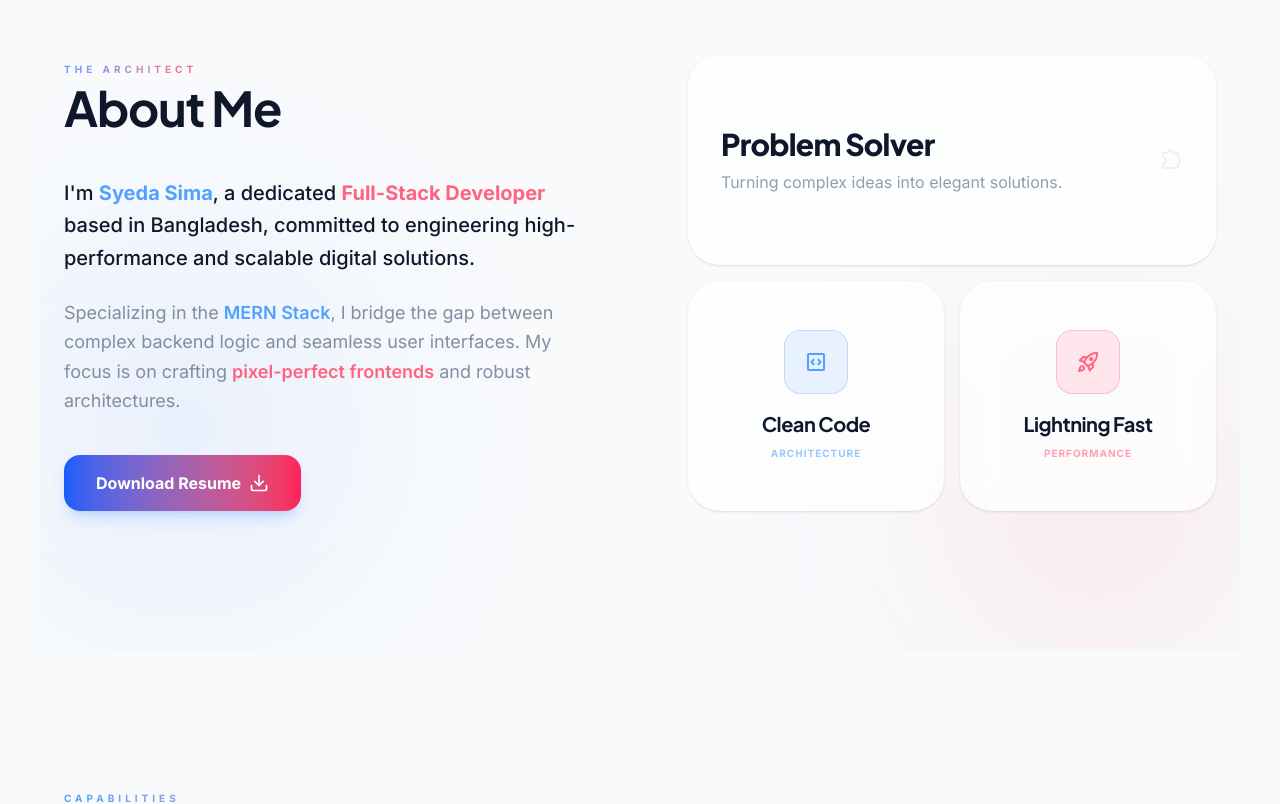
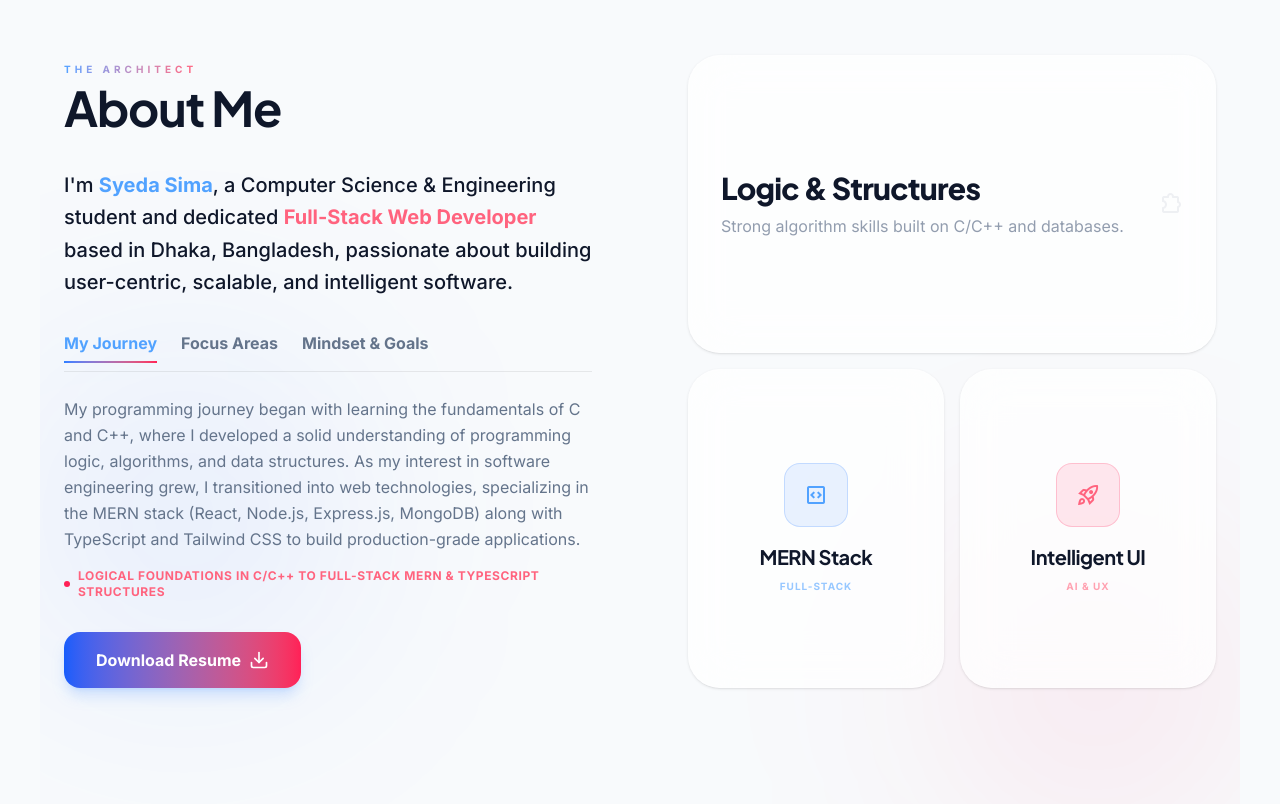
Before and after one commit to Tithe-cast/portfolio, a Next.js app: page / in a window 1280 px wide. Shown: the part 1260-2064 px from the top of the page. Built offline with nearby package versions, Linux system fonts and the light colour scheme.

Commit message:
Redesign About Me section with interactive tabbed biography

```diff
--- a/src/components/About.jsx
+++ b/src/components/About.jsx
@@ -1,14 +1,34 @@
 'use client';
 
-import { useEffect, useRef } from 'react';
+import { useState, useEffect, useRef } from 'react';
 import gsap from 'gsap';
 import { ScrollTrigger } from 'gsap/ScrollTrigger';
 import { Download } from 'lucide-react';
+import { motion, AnimatePresence } from 'framer-motion';
 
 gsap.registerPlugin(ScrollTrigger);
 
 const About = () => {
   const sectionRef = useRef(null);
+  const [activeTab, setActiveTab] = useState('journey');
+
+  const tabData = {
+    journey: {
+      title: "My Journey",
+      content: "My programming journey began with learning the fundamentals of C and C++, where I developed a solid understanding of programming logic, algorithms, and data structures. As my interest in software engineering grew, I transitioned into web technologies, specializing in the MERN stack (React, Node.js, Express.js, MongoDB) along with TypeScript and Tailwind CSS to build production-grade applications.",
+      highlight: "Logical foundations in C/C++ to full-stack MERN & TypeScript structures"
+    },
+    interests: {
+      title: "Focus Areas",
+      content: "I enjoy developing full-stack web applications, AI-powered tools, and modern software solutions that solve practical problems. I am especially interested in designing responsive interfaces, building efficient backend systems, API integration, Cloud-based systems, and exploring Blockchain technology.",
+      highlight: "Full-stack development, AI integrations, Cloud, and Blockchain"
+    },
+    mindset: {
+      title: "Mindset & Goals",
+      content: "I consider myself a curious, dedicated, and lifelong learner. I believe consistency, patience, and continuous learning are the keys to becoming a better software engineer. Outside of coding, I read technical blogs, watch tech content, listen to music, and spend time with family to recharge my creativity.",
+      highlight: "Consistent problem-solving, clean code, and continuous learning"
+    }
+  };
 
   useEffect(() => {
     const ctx = gsap.context(() => {
@@ -70,10 +90,10 @@ const About = () => {
       <div className="absolute top-1/2 left-0 w-72 h-72 bg-blue-600/10 rounded-full blur-[120px] -z-10" />
       <div className="absolute bottom-0 right-0 w-72 h-72 bg-rose-500/10 rounded-full blur-[120px] -z-10" />
 
-      {/* Main Grid: Desktop-e ager layout (lg:grid-cols-12) */}
+      {/* Main Grid */}
       <div className="grid lg:grid-cols-12 gap-10 lg:gap-24 items-center relative z-10">
-        {/* Left Side: Content (Desktop-e 6 column) */}
-        <div className="lg:col-span-6 space-y-10 flex flex-col items-center lg:items-start text-center lg:text-left">
+        {/* Left Side: Content & Interactive Tabs */}
+        <div className="lg:col-span-6 space-y-8 flex flex-col items-center lg:items-start text-center lg:text-left">
           <div className="about-heading space-y-4">
             <span className="bg-gradient-to-r from-blue-400 to-rose-400 bg-clip-text text-transparent font-bold tracking-[0.4em] uppercase text-[10px]">
               The Architect
@@ -83,36 +103,69 @@ const About = () => {
             </h2>
           </div>
 
-          <div className="space-y-6 font-body-lg">
+          <div className="space-y-6 w-full">
             <div className="about-content-item">
               <p className="text-base sm:text-lg lg:text-xl font-medium text-on-background leading-relaxed">
                 I&apos;m{' '}
                 <span className="text-blue-400 font-bold">
                   Syeda Sima
                 </span>
-                , a dedicated{' '}
+                , a Computer Science & Engineering student and dedicated{' '}
                 <span className="text-rose-400 font-bold">
-                  Full-Stack Developer
+                  Full-Stack Web Developer
                 </span>{' '}
-                based in Bangladesh, committed to engineering high-performance
-                and scalable digital solutions.
+                based in Dhaka, Bangladesh, passionate about building user-centric, scalable, and intelligent software.
               </p>
             </div>
 
-            <div className="about-content-item">
-              <p className="text-on-surface-variant/80 leading-relaxed text-sm sm:text-base lg:text-lg">
-                Specializing in the{' '}
-                <span className="text-blue-400 font-semibold">MERN Stack</span>,
-                I bridge the gap between complex backend logic and seamless user
-                interfaces. My focus is on crafting{' '}
-                <span className="text-rose-400 font-semibold">
-                  pixel-perfect frontends
-                </span>{' '}
-                and robust architectures.
-              </p>
+            {/* Interactive Tabs */}
+            <div className="about-content-item w-full space-y-6 pt-2">
+              <div className="flex border-b border-outline-variant/10 pb-2 gap-6 justify-center lg:justify-start">
+                {Object.keys(tabData).map((key) => (
+                  <button
+                    key={key}
+                    onClick={() => setActiveTab(key)}
+                    className={`text-sm sm:text-base font-bold pb-2 relative transition-all duration-300 cursor-pointer ${
+                      activeTab === key
+                        ? 'text-blue-400'
+                        : 'text-on-surface-variant hover:text-on-background'
+                    }`}
+                  >
+                    {tabData[key].title}
+                    {activeTab === key && (
+                      <motion.div
+                        layoutId="activeAboutTab"
+                        className="absolute bottom-0 left-0 right-0 h-[2px] bg-gradient-to-r from-blue-500 to-rose-500"
+                        transition={{ type: 'spring', stiffness: 380, damping: 30 }}
+                      />
+                    )}
+                  </button>
+                ))}
+              </div>
+
+              <div className="min-h-[160px] text-left">
+                <AnimatePresence mode="wait">
+                  <motion.div
+                    key={activeTab}
+                    initial={{ opacity: 0, y: 10 }}
+                    animate={{ opacity: 1, y: 0 }}
+                    exit={{ opacity: 0, y: -10 }}
+                    transition={{ duration: 0.25 }}
+                    className="space-y-4"
+                  >
+                    <p className="text-on-surface-variant leading-relaxed text-sm sm:text-base">
+                      {tabData[activeTab].content}
+                    </p>
+                    <div className="flex items-center gap-2 text-xs font-bold text-rose-400 uppercase tracking-wider">
+                      <span className="w-1.5 h-1.5 rounded-full bg-rose-500 shrink-0" />
+                      {tabData[activeTab].highlight}
+                    </div>
+                  </motion.div>
+                </AnimatePresence>
+              </div>
             </div>
 
-            <div className="about-content-item pt-4">
+            <div className="about-content-item pt-2 flex justify-center lg:justify-start">
               <a
                 href="#"
                 className="group relative inline-flex items-center gap-3 px-8 py-4 bg-linear-to-r from-blue-600 to-rose-500 text-white font-bold rounded-2xl overflow-hidden transition-all hover:scale-105 active:scale-95 shadow-lg shadow-blue-500/20"
@@ -133,18 +186,18 @@ const About = () => {
           </div>
         </div>
 
-        {/* Right Side: Professional Bento Grid (Desktop-e 6 column) */}
+        {/* Right Side: Professional Bento Grid */}
         <div className="lg:col-span-6 w-full h-full">
           <div className="grid grid-cols-1 sm:grid-cols-2 gap-4 w-full h-full">
-            {/* Top Wide Card - Desktop layout logic untouched */}
+            {/* Top Wide Card */}
             <div className="bento-item sm:col-span-2 glass-card p-8 rounded-4xl border border-white/5 hover:border-blue-500/30 transition-all duration-500 flex items-center justify-between group overflow-hidden relative min-h-40 bg-surface-container-low/40 backdrop-blur-xl">
               <div className="absolute inset-0 bg-linear-to-br from-blue-600/10 to-rose-500/10 opacity-0 group-hover:opacity-100 transition-opacity duration-700" />
               <div className="relative z-10 text-left">
                 <h4 className="text-2xl sm:text-3xl font-black text-on-background mb-2 group-hover:text-blue-400 transition-colors">
-                  Problem Solver
+                  Logic & Structures
                 </h4>
                 <p className="text-on-surface-variant/70 text-sm sm:text-base">
-                  Turning complex ideas into elegant solutions.
+                  Strong algorithm skills built on C/C++ and databases.
                 </p>
               </div>
               <span className="material-symbols-outlined text-6xl sm:text-7xl text-on-surface-variant/10 group-hover:text-rose-400/30 group-hover:scale-110 group-hover:rotate-12 transition-all duration-700 relative z-10">
@@ -161,10 +214,10 @@ const About = () => {
                 </span>
               </div>
               <h4 className="text-xl font-bold text-on-background">
-                Clean Code
+                MERN Stack
               </h4>
               <p className="text-[10px] text-blue-400/60 mt-2 tracking-widest uppercase font-black">
-                Architecture
+                Full-Stack
               </p>
             </div>
 
@@ -176,10 +229,10 @@ const About = () => {
                 </span>
               </div>
               <h4 className="text-xl font-bold text-on-background">
-                Lightning Fast
+                Intelligent UI
               </h4>
               <p className="text-[10px] text-rose-400/60 mt-2 tracking-widest uppercase font-black">
-                Performance
+                AI & UX
               </p>
             </div>
           </div>
```
